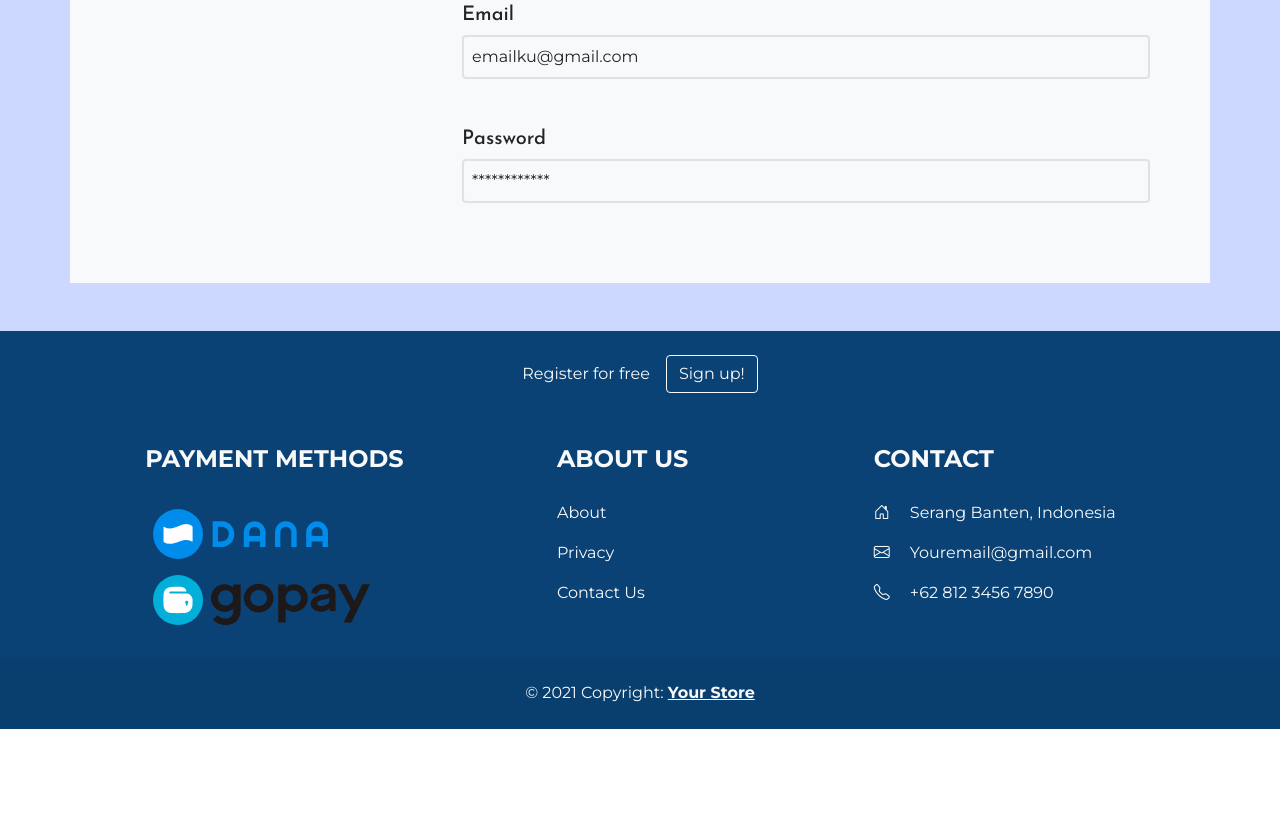
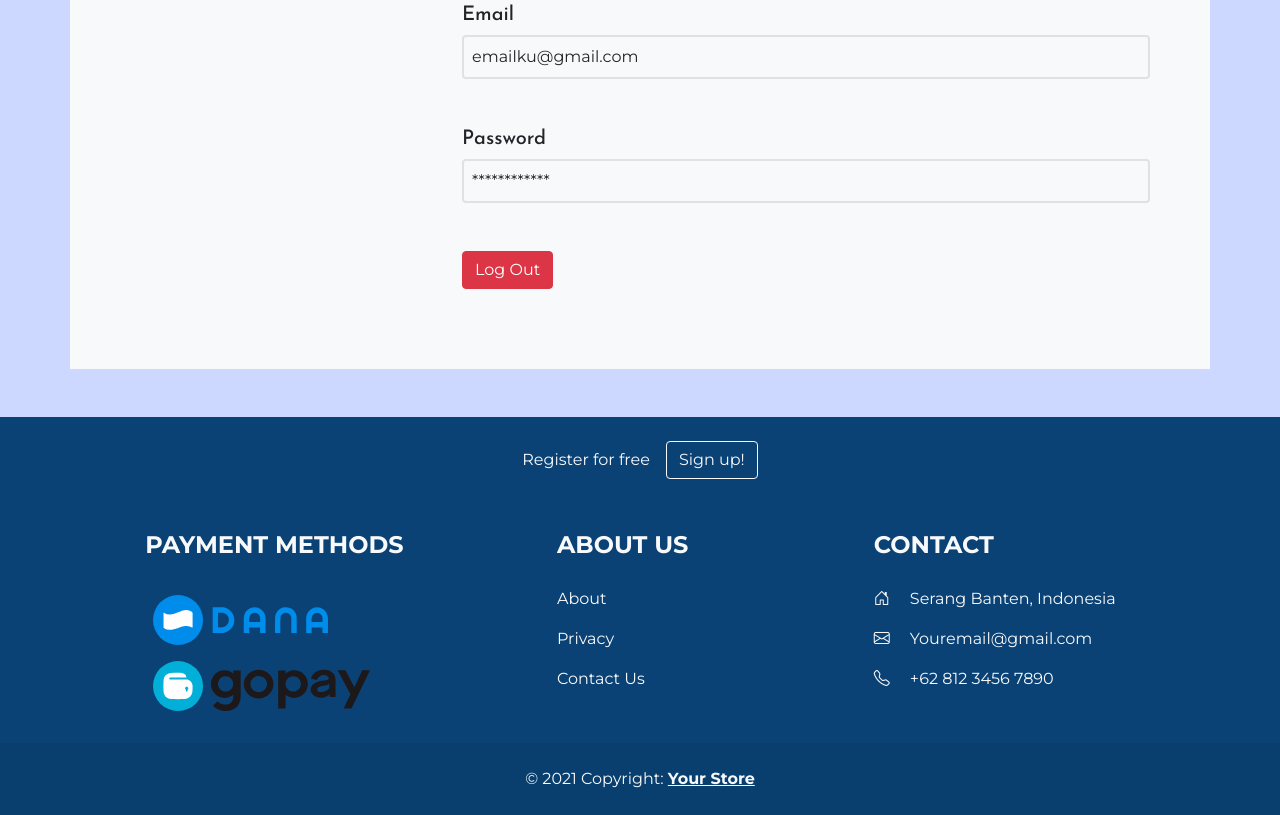
Before and after one commit to hagiik/hagiik.github.io, a plain HTML site: page profile.html in a window 1280 px wide. Shown: the part 795-1610 px from the top of the page. Before the commit the page ends 1524 px from the top, so only its background shows below. Drawn offline with nearby package versions, Linux system fonts and the light colour scheme.

Commit message:
menambahkan log out

```diff
--- a/profile.html
+++ b/profile.html
@@ -136,6 +136,9 @@
             <h5>Password</h5>
             <div class="border border-2 rounded p-2">************</div>
           </div>
+          <div class="mb-5">
+            <a href="" class="btn btn-danger">Log Out</a>
+          </div>
         </div>
       </div>
     </div>
```
